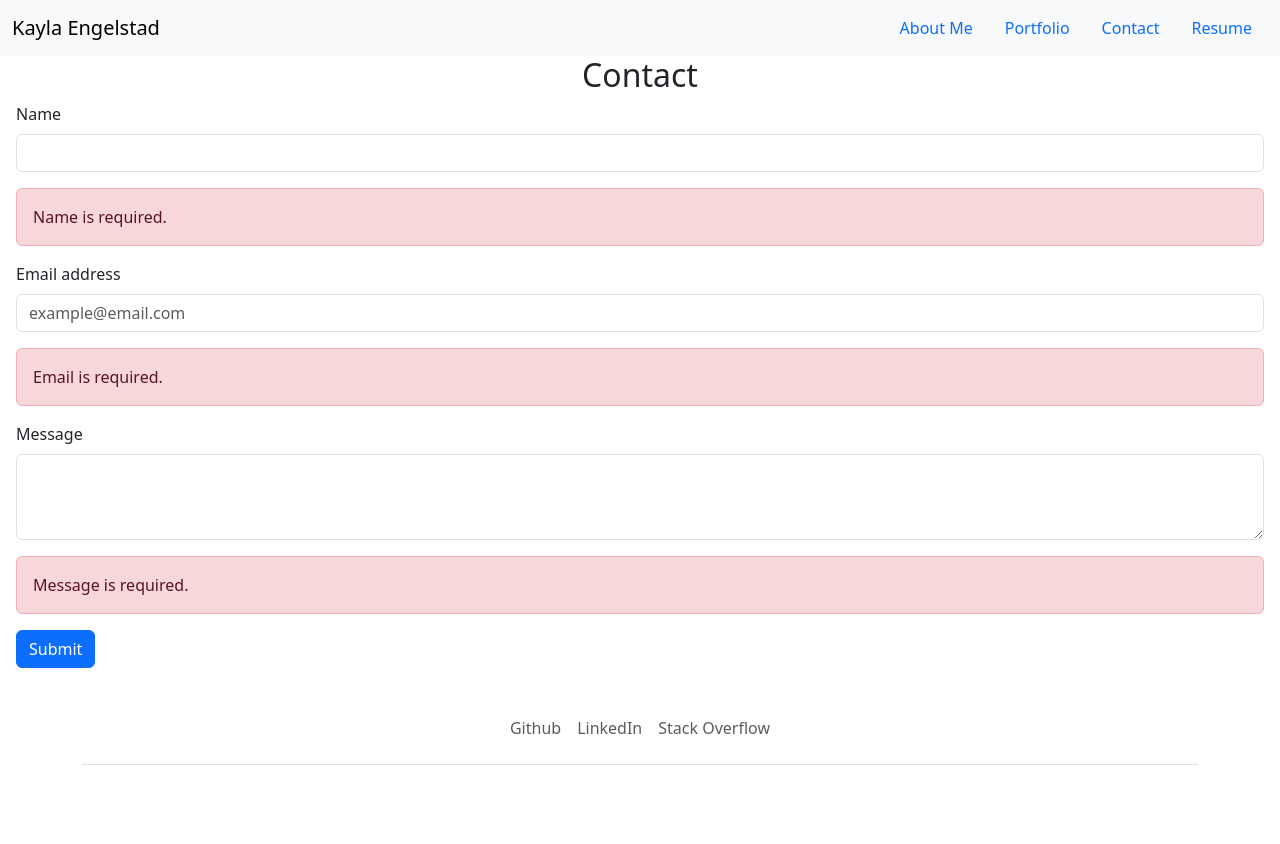
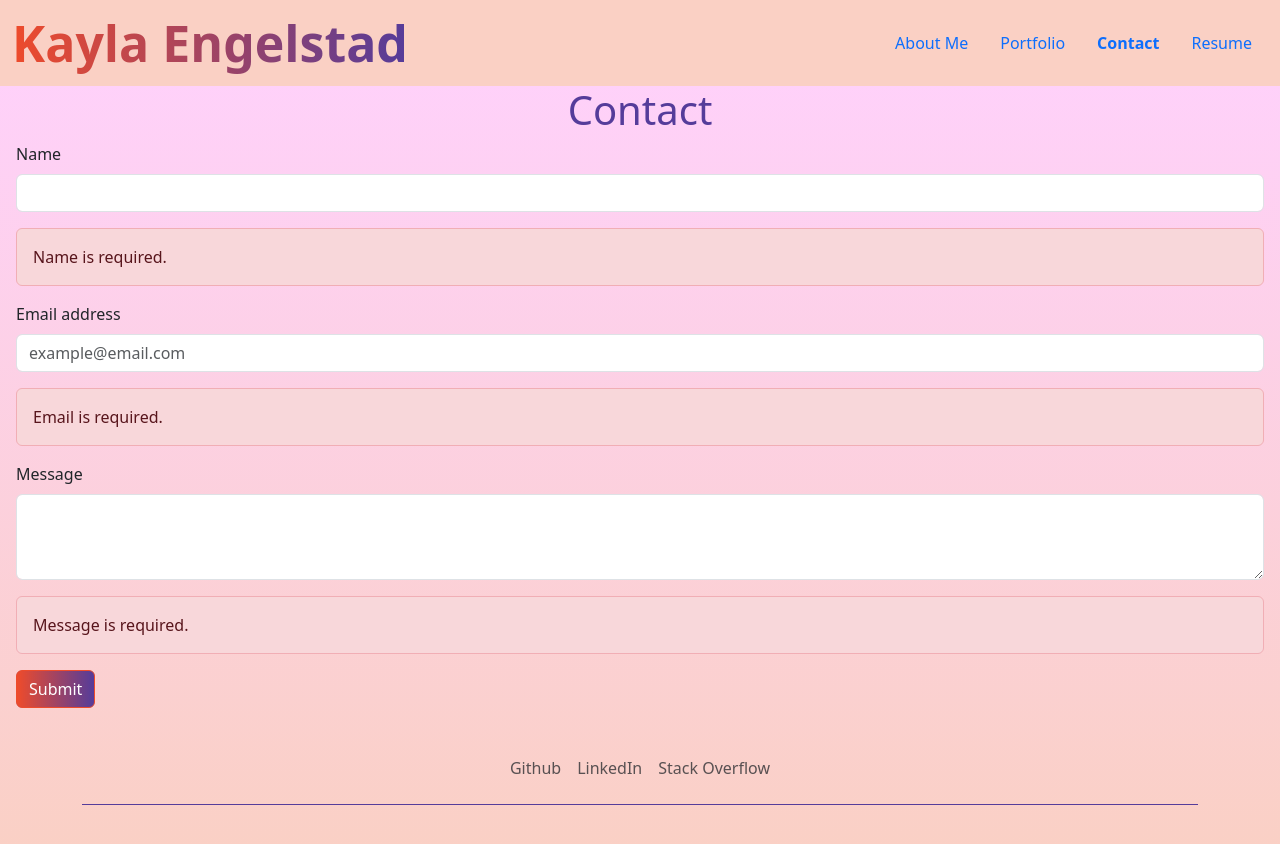
Before and after one commit to kayla-e774/react-portfolio, a React (Vite) app in the folder vite-project/: page /Contact in a window 1280 px wide. Shown: the top 844 px of the page. Before the commit the page ends 821 px from the top, so only its background shows below. Built offline with nearby package versions, Linux system fonts and the light colour scheme.

Commit message:
custom styles in main.css

```diff
--- a/vite-project/src/components/Nav.jsx
+++ b/vite-project/src/components/Nav.jsx
@@ -4,7 +4,7 @@ export default function Nav() {
     const currentPage = useLocation().pathname;
 
     return (
-        <nav className="navbar navbar-light bg-light">
+        <nav className="navbar navbar-light bg-light navbar-custom">
             <div className="container-fluid">
                 <span className="navbar-brand mb-0 h1">Kayla Engelstad</span>
 
--- /dev/null
+++ b/vite-project/src/main.css
@@ -0,0 +1,39 @@
+.h1 {
+    font-size: 50px;
+    font-weight: 600;
+    background-image: linear-gradient(to left, #553c9a, #ee4b2b);
+    color: transparent;
+    background-clip: text;
+    -webkit-background-clip: text;
+}
+
+body {
+    background-image: linear-gradient(to top, #fad0c4 0%, #ffd1ff 100%);
+}
+
+.navbar-custom {
+    background-color: #fad0c4 !important;
+}
+
+.h2 {
+    font-size: 40px;
+    color: #553c9a;
+}
+
+h4, dt {
+    font-size: 30px;
+    color: #553c9a !important;
+}
+
+.btn {
+    background-image: linear-gradient(to left, #553c9a, #ee4b2b);
+    border-color: #ee4b2b;
+}
+
+.border-bottom {
+    border-color: #553c9a !important;
+}
+
+.active {
+    font-weight: bold;
+}
--- a/vite-project/src/main.jsx
+++ b/vite-project/src/main.jsx
@@ -9,6 +9,7 @@ import Contact from './pages/Contact';
 import Resume from './pages/Resume';
 
 import 'bootstrap/dist/css/bootstrap.min.css'
+import './main.css'
 
 const router = createBrowserRouter([
   {
```
